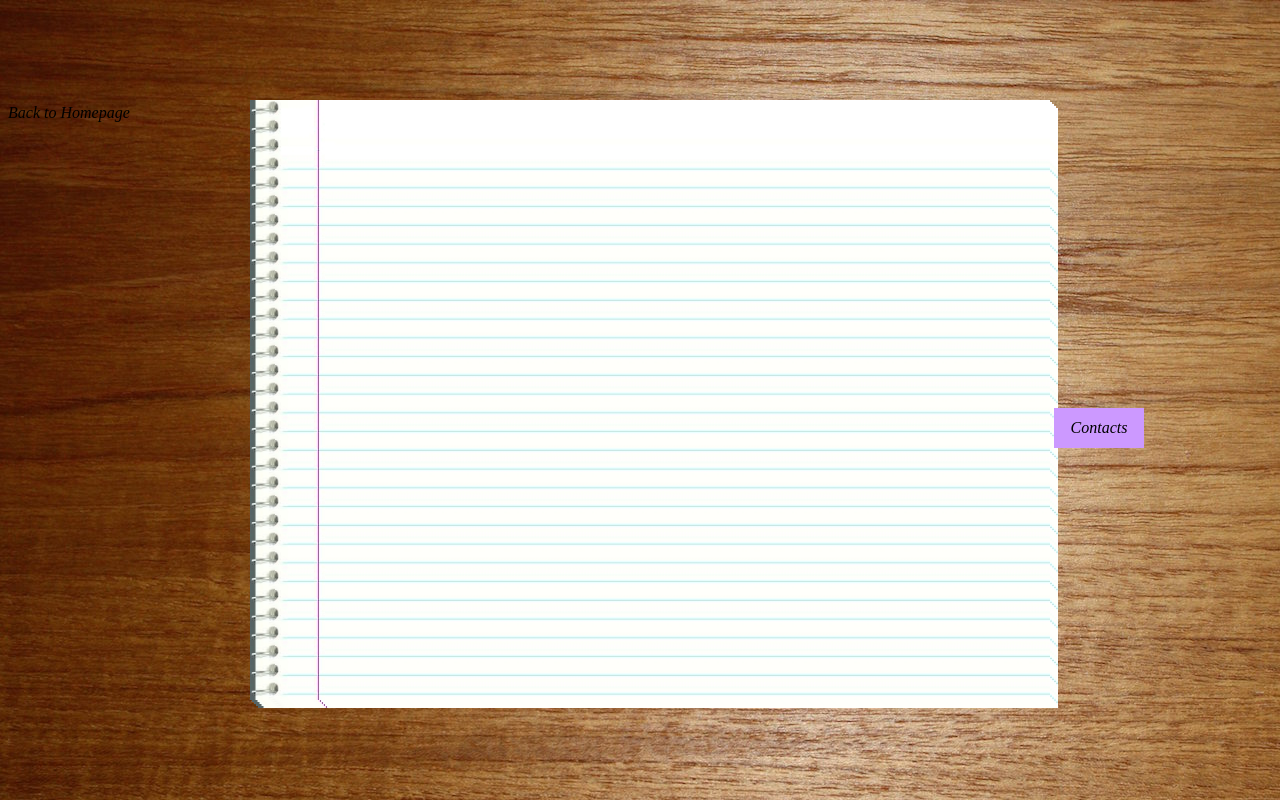
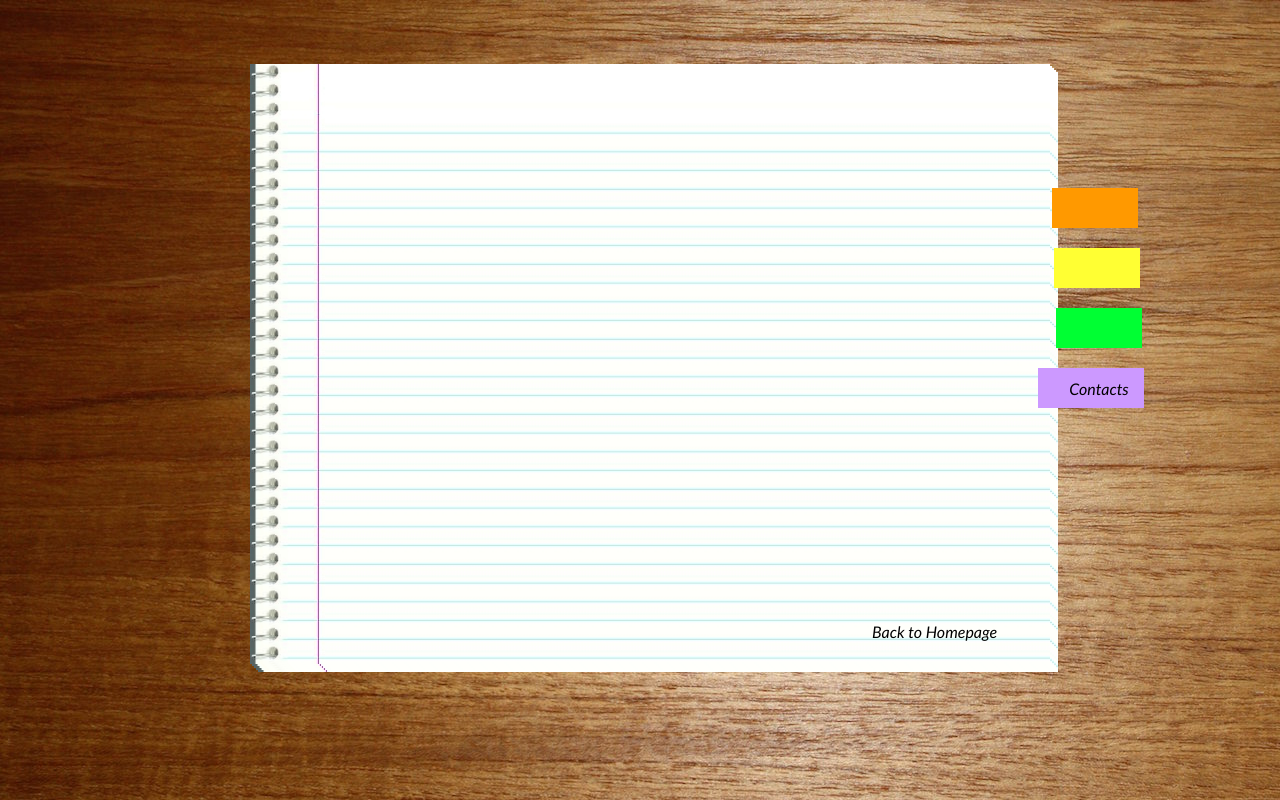
Before and after one commit to rhchun/rhchun.github.io, a plain HTML site: page contacts.html in a window 1280 px wide. Drawn offline with Linux system fonts and the light colour scheme.

Commit message:
Update stylesheet.css

```diff
--- a/css/stylesheet.css
+++ b/css/stylesheet.css
@@ -1,30 +1,38 @@
 body {
 	background-image: url("/images/bg_desk.jpg");
-	background-repeat: repeat-y;
 }
 
 img {
 	height: 37.5em;
 	width: 50em;
 	margin-left: 15.625em;
-	margin-top: 6.250em;
+	margin-top: 4em;
 }
 
 #header {
 	position: absolute;
 	margin-left: 10.75em;
-	margin-top: 4em;
+	margin-top: 3em;
 	z-index: 11;
-	font-family: Noteworthy;
+	font-family: Gill Sans, Helvetica Neue, Cursive;
 	font-size: 1.875em;
 }
 
 #desc {
 	position: absolute;
 	margin-left: 20.2em;
-	margin-top: 11.2em;
+	margin-top: 9em;
 	z-index: 11;
-	font-family: Noteworthy;
+	font-family: Gill Sans, Helvetica Neue, Cursive;
+	font-size: 1em;
+}
+
+#back {
+	position: absolute;
+	margin-left: 54em;
+	margin-top: 38.4em;
+	z-index: 11;
+	font-family: Gill Sans, Helvetica Neue, Cursive;
 	font-size: 1em;
 }
 
@@ -43,14 +51,14 @@ img {
 span {
 	display: table-cell;
 	vertical-align: middle;
-	font-family: Noteworthy;
+	font-family: Gill Sans, Helvetica Neue, Cursive;
 	font-style: italic;
 }
 
 a {
 	display: table-cell;
 	vertical-align: middle;
-	font-family: Noteworthy;
+	font-family: Gill Sans, Helvetica Neue, Cursive;
 	font-style: italic;
 	text-decoration: none;
 	color: black;
@@ -72,12 +80,36 @@ a {
 	z-index: 9;
 }
 
+#about_back {
+	background-color: #FF9900;
+	position: absolute;
+	margin-left: 65em;
+	margin-top: 11.25em;
+	z-index: -1;
+}
+
 #resume {
 	background-color: #FFFF33;
 	position: absolute;
 	margin-left: 65.125em;
 	margin-top: 15em;
 	z-index: 7;
+}
+
+#resume2 {
+	background-color: #FFFF33;
+	position: absolute;
+	margin-left: 64.125em;
+	margin-top: 15em;
+	z-index: 7;
+}
+
+#resume_back {
+	background-color: #FFFF33;
+	position: absolute;
+	margin-left: 65.125em;
+	margin-top: 15em;
+	z-index: -3;
 }
 
 #project {
@@ -88,6 +120,22 @@ a {
 	z-index: 5;
 }
 
+#project2 {
+	background-color: #00FF33;
+	position: absolute;
+	margin-left: 64.25em;
+	margin-top: 18.75em;
+	z-index: 5;
+}
+
+#project_back {
+	background-color: #00FF33;
+	position: absolute;
+	margin-left: 65.25em;
+	margin-top: 18.75em;
+	z-index: -5;
+}
+
 #contact {
 	background-color: #CC99FF;
 	position: absolute;
@@ -95,3 +143,11 @@ a {
 	margin-top: 22.5em;
 	z-index: 3;
 }
+
+#contact2 {
+	background-color: #CC99FF;
+	position: absolute;
+	margin-left: 64.375em;
+	margin-top: 22.5em;
+	z-index: 3;
+}
```
